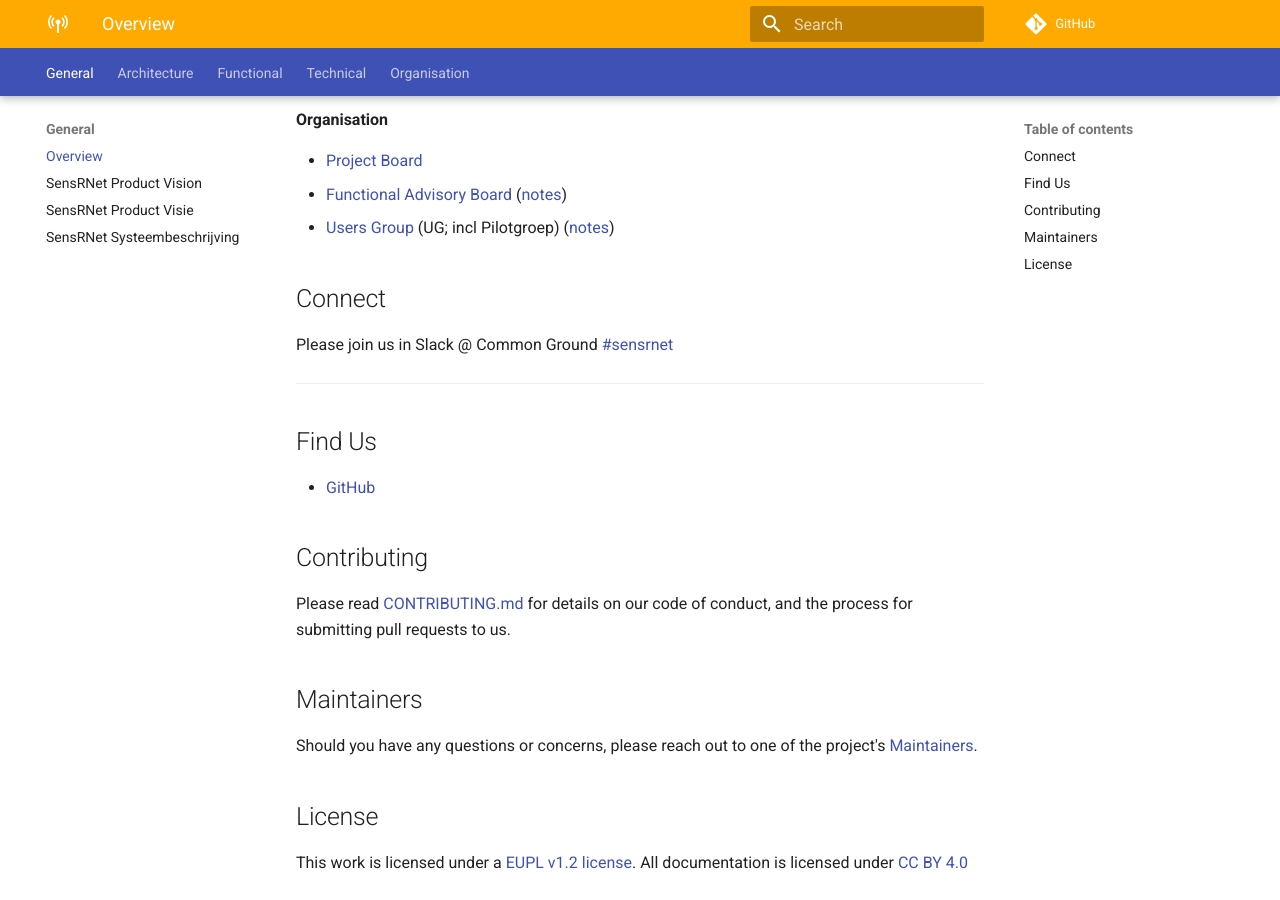
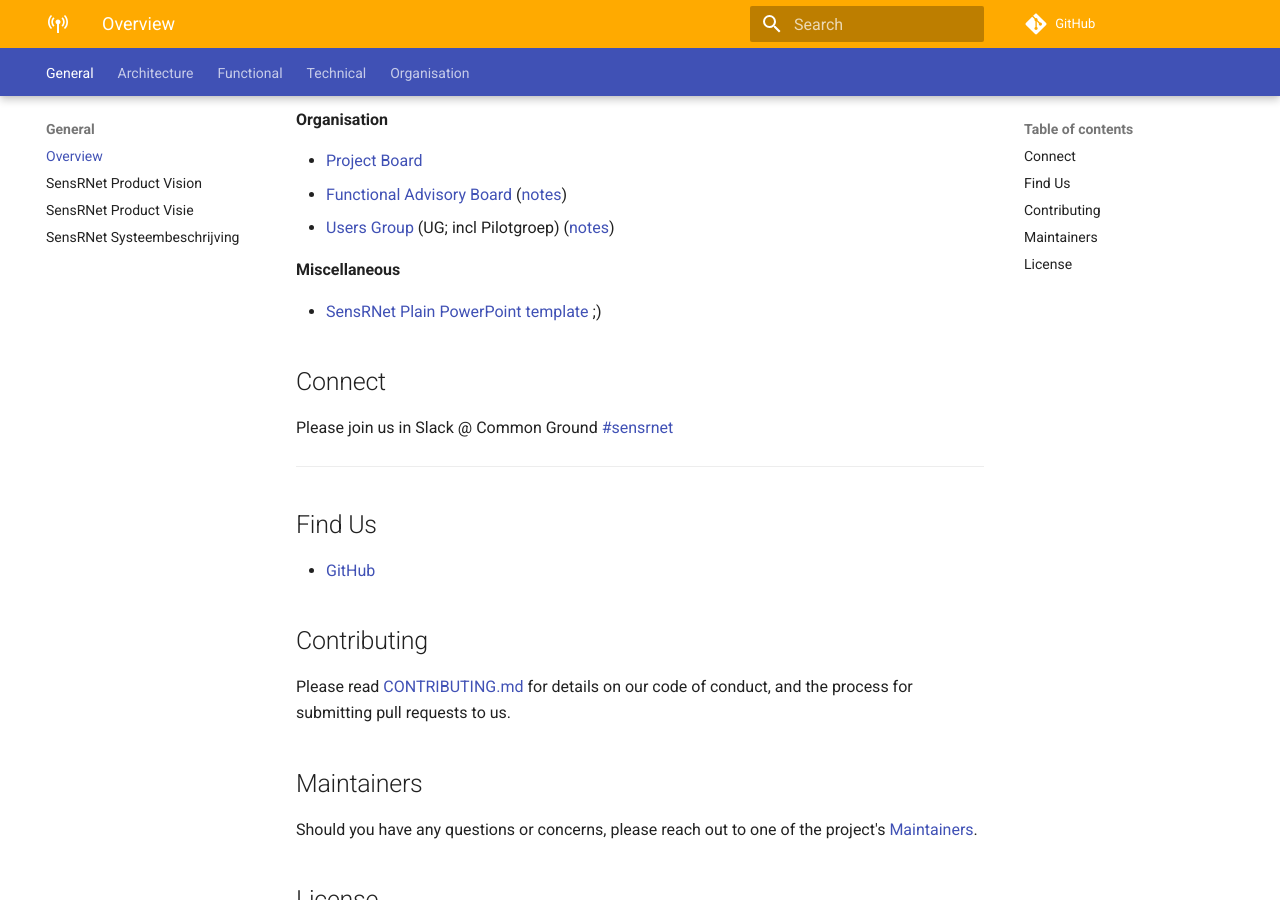
Before and after one commit to kadaster-labs/sensrnet-home, an MkDocs documentation site: the page built from docs/README.md, in a window 1280 px wide and 900 px high, scrolled down 933 px. Built offline with MkDocs 1.6.1 and Material for MkDocs 9.7.7, drawn with Linux system fonts in a browser that asks for light colours; comment, search, counter and statistics services are not loaded.

Commit message:
added SensRNet plain powerpoint template

```diff
--- a/docs/README.md
+++ b/docs/README.md
@@ -39,6 +39,10 @@ Read more:
 - [Functional Advisory Board](FAB.md) ([notes](notes/))
 - [Users Group](UsersGroup.md) (UG; incl Pilotgroep) ([notes](notes/))
 
+**Miscellaneous**
+
+- [SensRNet Plain PowerPoint template](2021-SensRNet-plain-PowerPoint-template.potx) ;)
+
 ## Connect
 
 Please join us in Slack @ Common Ground [#sensrnet](https://samenorganiseren.slack.com/archives/C020BGH5N0J)
```
Also changed, not shown: 1 other file.
